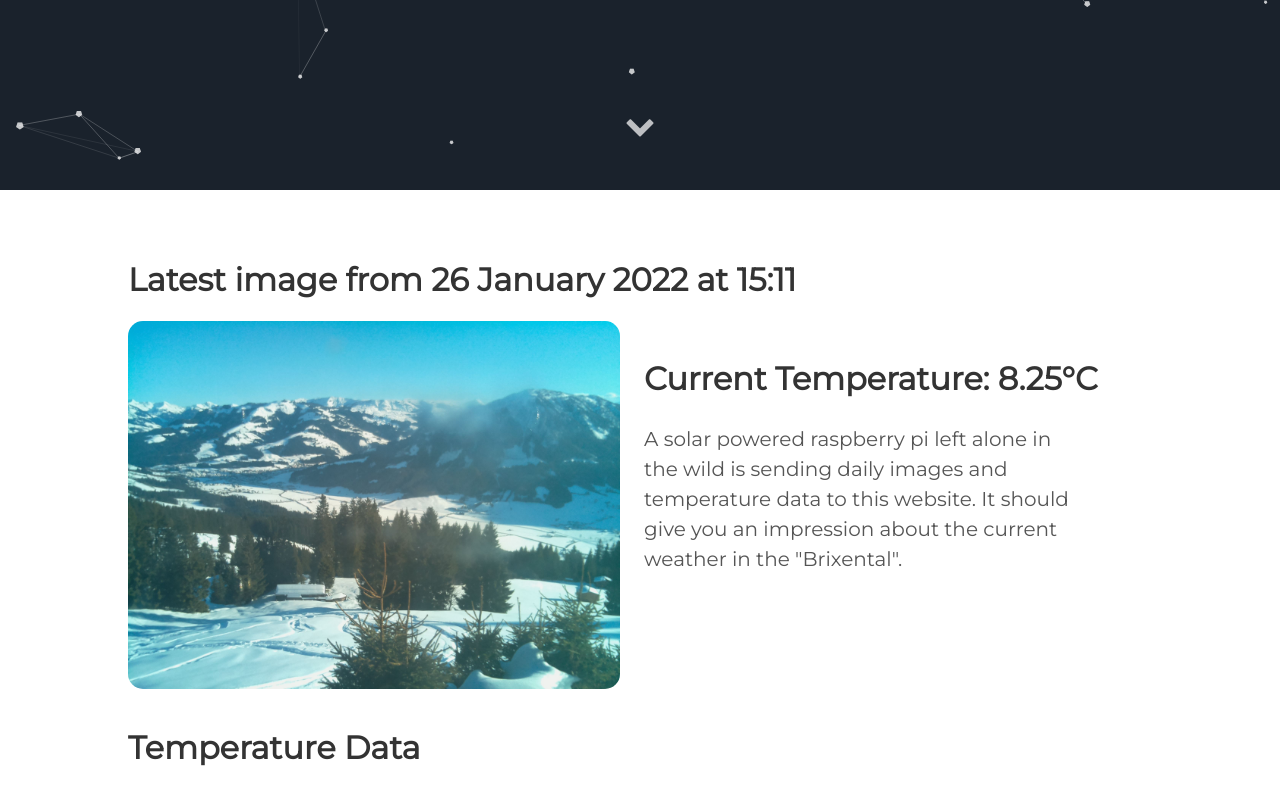
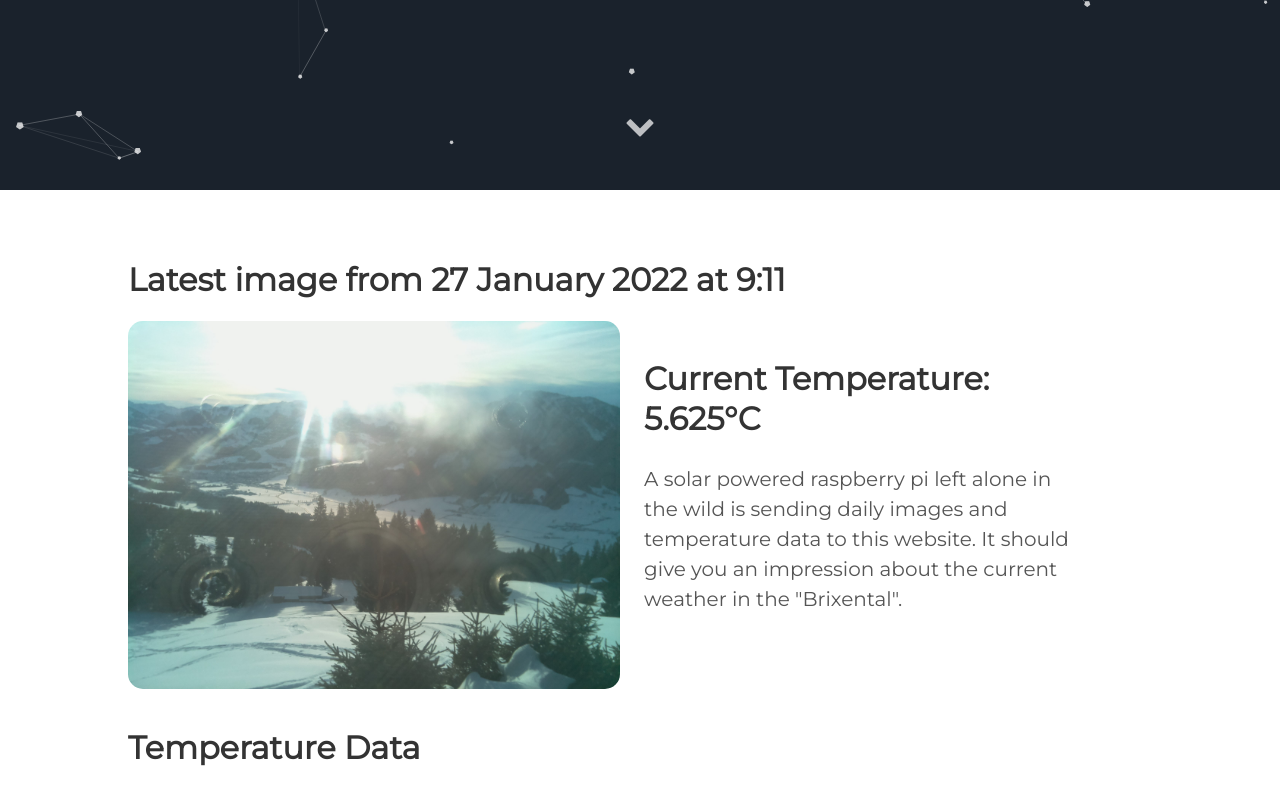
Before and after one commit to vektorious/vektorious.github.io, a Jekyll site: the page built from resources/huette.md, in a window 1280 px wide and 900 px high, scrolled down 710 px. Shown: the top 805 px of the window. Built offline with Jekyll 4.4.1, drawn with Linux system fonts in a browser that asks for light colours.

Commit message:
I'm a bot beep boop

```diff
--- a/resources/huette.md
+++ b/resources/huette.md
@@ -6,13 +6,13 @@ image: '/assets/img/'
 description: 'Live image from the Austrian alps'
 twitter_text: ' '
 ---
-## Latest image from 26 January 2022 at 15:11
+## Latest image from 27 January 2022 at  9:11
 <div class="huette">
   <div class="huette-image">
     <img src="{{ "/assets/img/huette.jpg" | prepend: site.baseurl }}">
   </div>
   <div class="huette-text">
-        <h2>Current Temperature: 8.25°C</h2>
+        <h2>Current Temperature: 5.625°C</h2>
         <p>A solar powered raspberry pi left alone in the wild is sending daily images and temperature data to this website. It should give you an impression about the current weather in the "Brixental".</p>
 
   </div>
```
Also changed, not shown: rpi-script/2022-01-27_090938.txt (renamed from rpi-script/2022-01-26_150936.txt, +6 -5 lines), rpi-script/huette.md (+2 -2 lines), assets/img/huette.jpg, assets/img/temp_plot.png, rpi-script/temp_plot.png, 1 other file.
